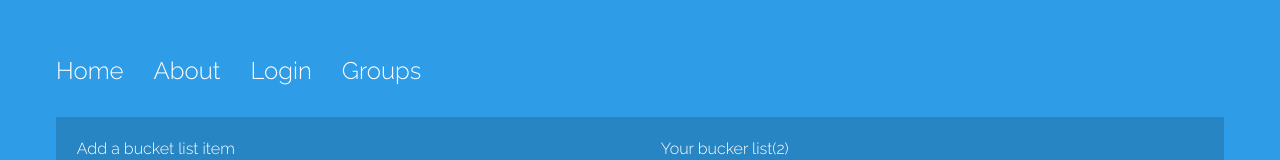
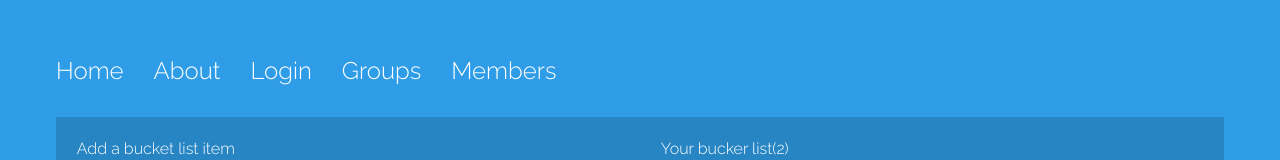
Before and after one commit to Emilio031/ng5, an Angular app: page / in a window 1280 px wide. Shown: the top 160 px of the page. Built offline with nearby package versions, Linux system fonts and the light colour scheme.

Commit message:
add route

```diff
--- a/src/app/app-routing.module.ts
+++ b/src/app/app-routing.module.ts
@@ -5,6 +5,7 @@ import { AboutComponent } from './about/about.component';
 import { LoginComponent } from './login/login.component';
 import { GroupsComponent } from './groups/groups.component';
 import { VotesComponent } from './votes/votes.component';
+import { MembersComponent } from './members/members.component';
 
 const routes: Routes = [
   {
@@ -24,6 +25,10 @@ const routes: Routes = [
     component: GroupsComponent
   },
   {
+    path: 'members',
+    component: MembersComponent
+  },
+  {
     path: 'groups/votes/:id',
     component: VotesComponent
   },
--- a/src/app/app.component.html
+++ b/src/app/app.component.html
@@ -8,6 +8,8 @@
 
 
   <li><a routerLink="groups">Groups</a></li>
+  <li><a routerLink="members">Members</a></li>
+
 
 </ul>
 
```
